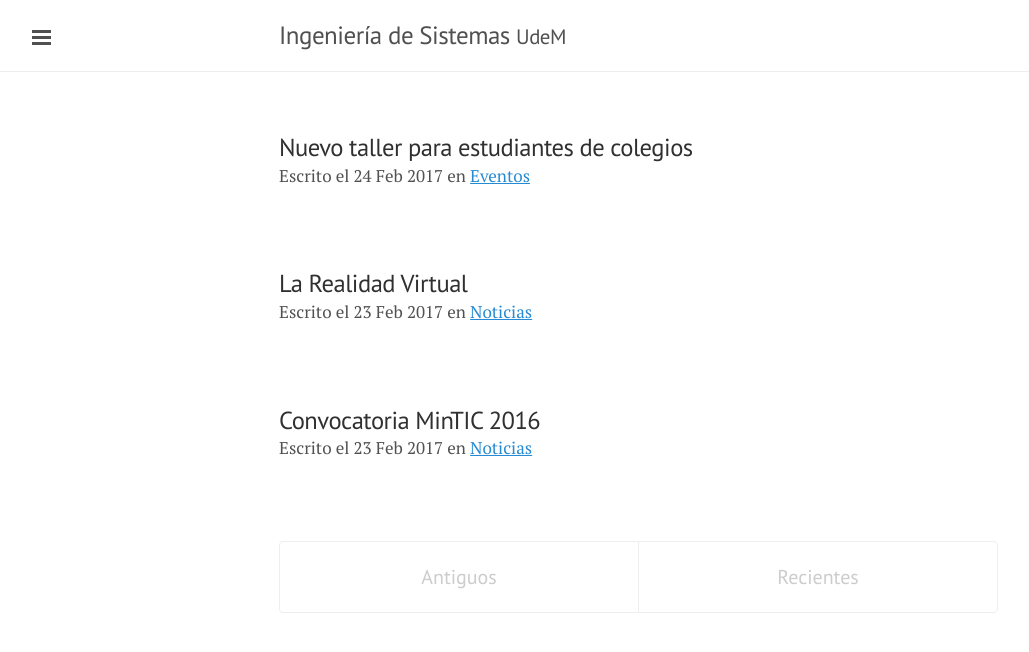
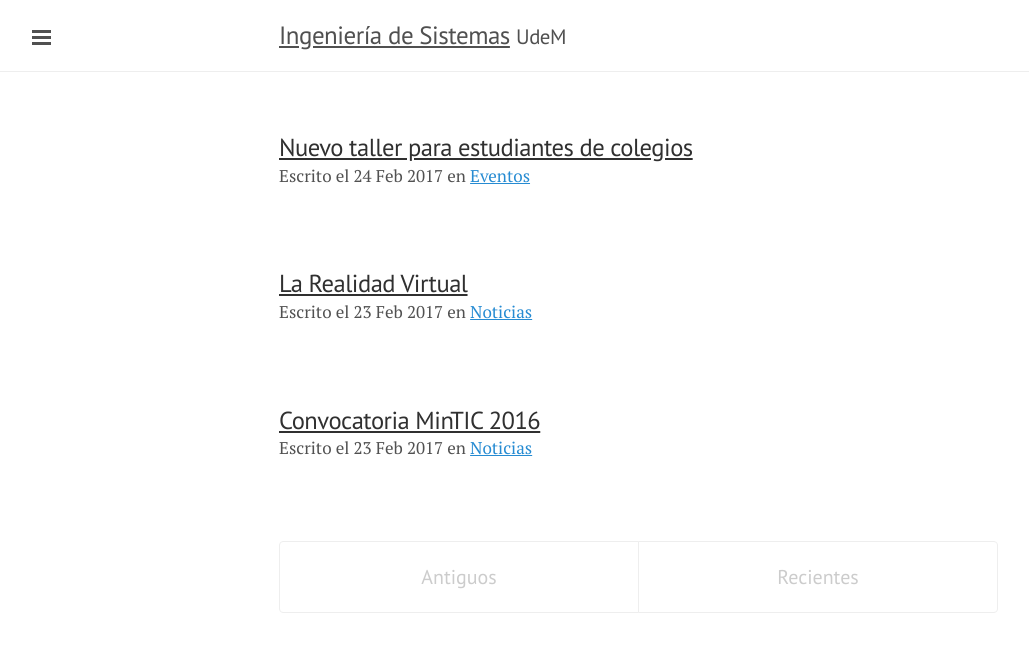
Before and after one commit to ingsistemasudem/ingsistemasudem.github.io, a Jekyll site: the page built from index.html, in a window 1280 px wide. Shown: the top 652 px of the page, without its empty margins (1-1030 px from the left). Built offline with Jekyll 4.4.1, drawn with Linux system fonts in a browser that asks for light colours; the list of posts is cut into pages by our own code.

Commit message:
add underline to links

```diff
--- a/_sass/poole.scss
+++ b/_sass/poole.scss
@@ -68,7 +68,7 @@ body {
 /* No `:visited` state is required by default (browsers will use `a`) */
 a {
   color: #268bd2;
-  text-decoration: none;
+  text-decoration: underline;;
 }
 /* `:focus` is linked to `:hover` for basic accessibility */
 a:hover,
```
